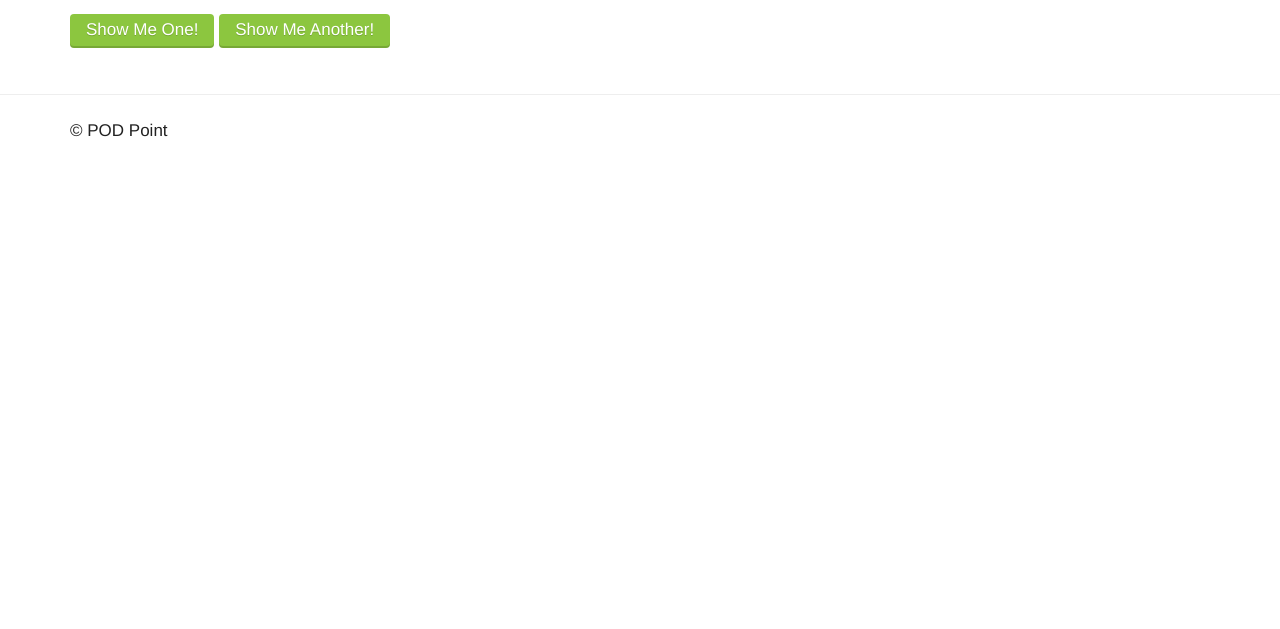
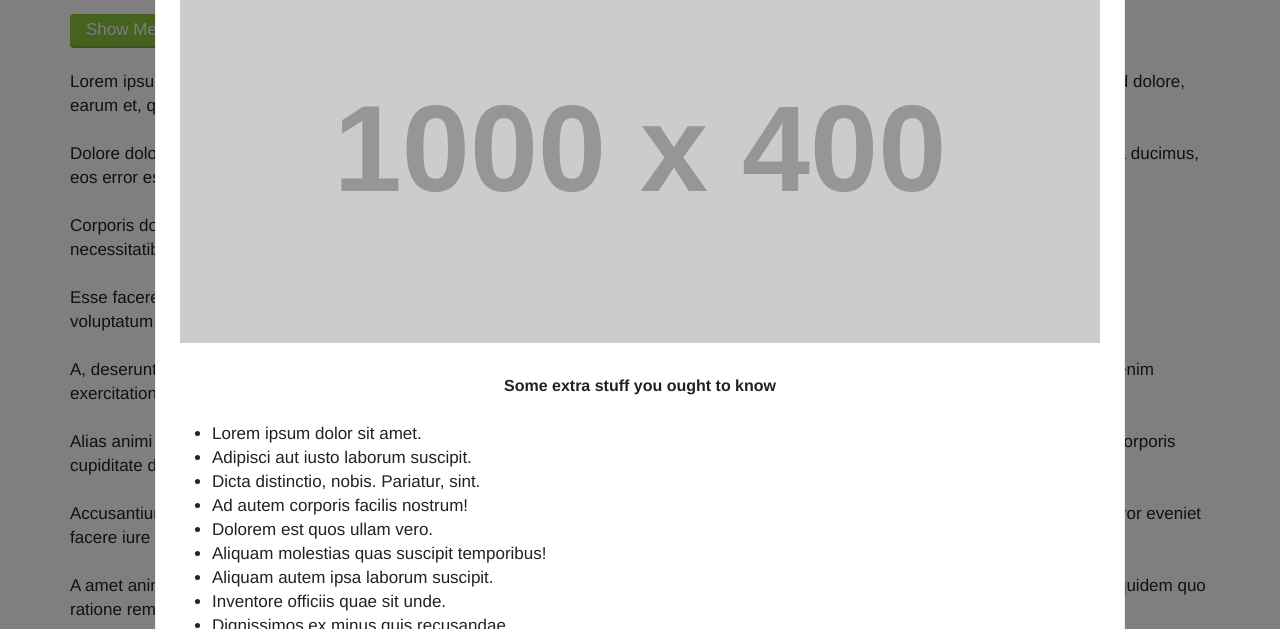
Before and after one commit to Pod-Point/ui-toolkit, a plain HTML site: page modal.html in a window 1280 px wide. Shown: the part 171-800 px from the top of the page. Drawn offline with Linux system fonts and the light colour scheme; placeholder pictures from the web are drawn by us.

Commit message:
Fix body when modal is shown (#88)

```diff
--- a/js/script.js
+++ b/js/script.js
@@ -532,7 +532,7 @@
 	            this.openListener = new _domDelegate.Delegate(this.openButton);
 
 	            this.openListener.on('click', function (event) {
-	                _this.doModal(event);
+	                _this.openModal();
 	            });
 
 	            this.closeListener = new _domDelegate.Delegate(this.closeButton);
@@ -572,10 +572,22 @@
 	            event.preventDefault();
 
 	            if ((0, _utilities.isVisible)(this.modal)) {
-	                this.closeModal(event);
+	                this.closeModal();
 	            } else {
-	                (0, _utilities.show)(this.modal);
+	                this.openModal();
 	            }
+	        }
+
+	        /**
+	         * Handle the modal opening.
+	         */
+
+	    }, {
+	        key: 'openModal',
+	        value: function openModal() {
+	            document.body.classList.add('fixed');
+
+	            (0, _utilities.show)(this.modal);
 	        }
 
 	        /**
@@ -585,6 +597,8 @@
 	    }, {
 	        key: 'closeModal',
 	        value: function closeModal() {
+	            document.body.classList.remove('fixed');
+
 	            (0, _utilities.hide)(this.modal);
 	        }
 	    }]);
--- a/modal.html
+++ b/modal.html
@@ -17,7 +17,7 @@
         })(document);
     </script>
 </head>
-<body>
+<body class="fixed">
     <header class="navbar" role="banner">
         <div class="container-fluid">
             <a href="index.html" class="brand"><span>POD Point</span></a>
@@ -29,6 +29,7 @@
             <article>
                 <h1 class="page-heading">Modal</h1>
 
+                <p>
                     <button type="button" class="button button--primary" data-js-module="modal" data-modal="testModal">
                         Show Me One!
                     </button>
@@ -36,6 +37,37 @@
                     <button type="button" class="button button--primary" data-js-module="modal" data-modal="anotherTestModal">
                         Show Me Another!
                     </button>
+                </p>
+
+                <p>Lorem ipsum dolor sit amet, consectetur adipisicing elit. Alias aliquam enim libero quas
+                    reprehenderit sunt tempora tempore! Accusantium ad dolore, earum et, quidem quod ratione similique
+                    soluta suscipit, velit veritatis!</p>
+                <p>Dolore dolores, ducimus esse impedit incidunt nam officiis qui recusandae sint tempore tenetur ullam
+                    vel, voluptatibus. Aperiam deleniti dicta ducimus, eos error esse et illum inventore maxime
+                    molestiae numquam, tenetur.</p>
+                <p>Corporis dolor illo ipsam nihil nobis reprehenderit saepe suscipit vero voluptatum! Animi deleniti
+                    est excepturi iste, laboriosam magni mollitia necessitatibus veritatis. Aperiam facilis fugit
+                    mollitia non officiis quasi soluta temporibus.</p>
+                <p>Esse facere facilis labore porro? Aliquid aspernatur, atque consequatur ducimus eum harum iusto
+                    numquam reiciendis, sint suscipit veritatis, voluptatum. Doloribus harum ipsa molestias odit
+                    pariatur porro provident quae quaerat similique.</p>
+                <p>A, deserunt dolor error et explicabo laborum maxime nam perferendis quam quasi ratione veniam, vero
+                    voluptates? Culpa dolorem dolores enim exercitationem fugit laboriosam molestiae, nam perferendis
+                    porro praesentium quod saepe.</p>
+                <p>Alias animi asperiores assumenda consequuntur cum distinctio dolorum earum eius, hic impedit omnis
+                    quae sed sunt unde veritatis? Ad at corporis cupiditate deserunt enim, iste iure iusto nulla rem
+                    voluptate!</p>
+                <p>Accusantium dolorem ipsum laudantium molestiae natus necessitatibus porro quis rem vero voluptates.
+                    Alias, aliquid doloremque dolores error eveniet facere iure minus officiis perspiciatis praesentium
+                    quaerat quos ratione rem tempore voluptatem?</p>
+                <p>A amet animi, corporis debitis distinctio doloremque eius esse eum eveniet exercitationem fugit ipsam
+                    iste laudantium modi nisi nulla quam quidem quo ratione rem sint soluta tempore totam ut velit?</p>
+                <p>Amet assumenda at autem consectetur corporis culpa maiores, nulla perspiciatis quisquam vitae!
+                    Distinctio, doloremque dolorum eligendi exercitationem explicabo hic inventore ipsa iste nesciunt
+                    nulla obcaecati, omnis sit suscipit vel voluptatem.</p>
+                <p>Aperiam, consequatur expedita inventore maiores nisi nobis recusandae suscipit. Aut expedita nihil,
+                    officia officiis quaerat quisquam repellat reprehenderit sequi vero? Earum et magni minima quaerat
+                    repellat? Accusantium cumque nobis porro?</p>
             </article>
         </div>
     </main>
@@ -65,7 +97,7 @@
         </div>
     </div>
 
-    <div class="modal hidden" id="anotherTestModal">
+    <div class="modal" id="anotherTestModal">
         <div class="modal__overlay"></div>
 
         <div class="modal__content">
@@ -77,8 +109,16 @@
                     <p><img class="responsive" src="http://placehold.it/1000x400"></p>
                     <h3 class="panel__subtitle">Some extra stuff you ought to know</h3>
                     <ul>
-                        <li>Buy our stuff now!</li>
-                        <li>Please&hellip;</li>
+                        <li>Lorem ipsum dolor sit amet.</li>
+                        <li>Adipisci aut iusto laborum suscipit.</li>
+                        <li>Dicta distinctio, nobis. Pariatur, sint.</li>
+                        <li>Ad autem corporis facilis nostrum!</li>
+                        <li>Dolorem est quos ullam vero.</li>
+                        <li>Aliquam molestias quas suscipit temporibus!</li>
+                        <li>Aliquam autem ipsa laborum suscipit.</li>
+                        <li>Inventore officiis quae sit unde.</li>
+                        <li>Dignissimos ex minus quis recusandae.</li>
+                        <li>Assumenda deserunt excepturi omnis quos!</li>
                     </ul>
                 </div>
                 <div class="panel__footer">
```
Also changed, not shown: js/modules/modal.js (+17 -3 lines), css/style.css, 2 other files. Lines whose indentation alone changed are shown as unchanged.
